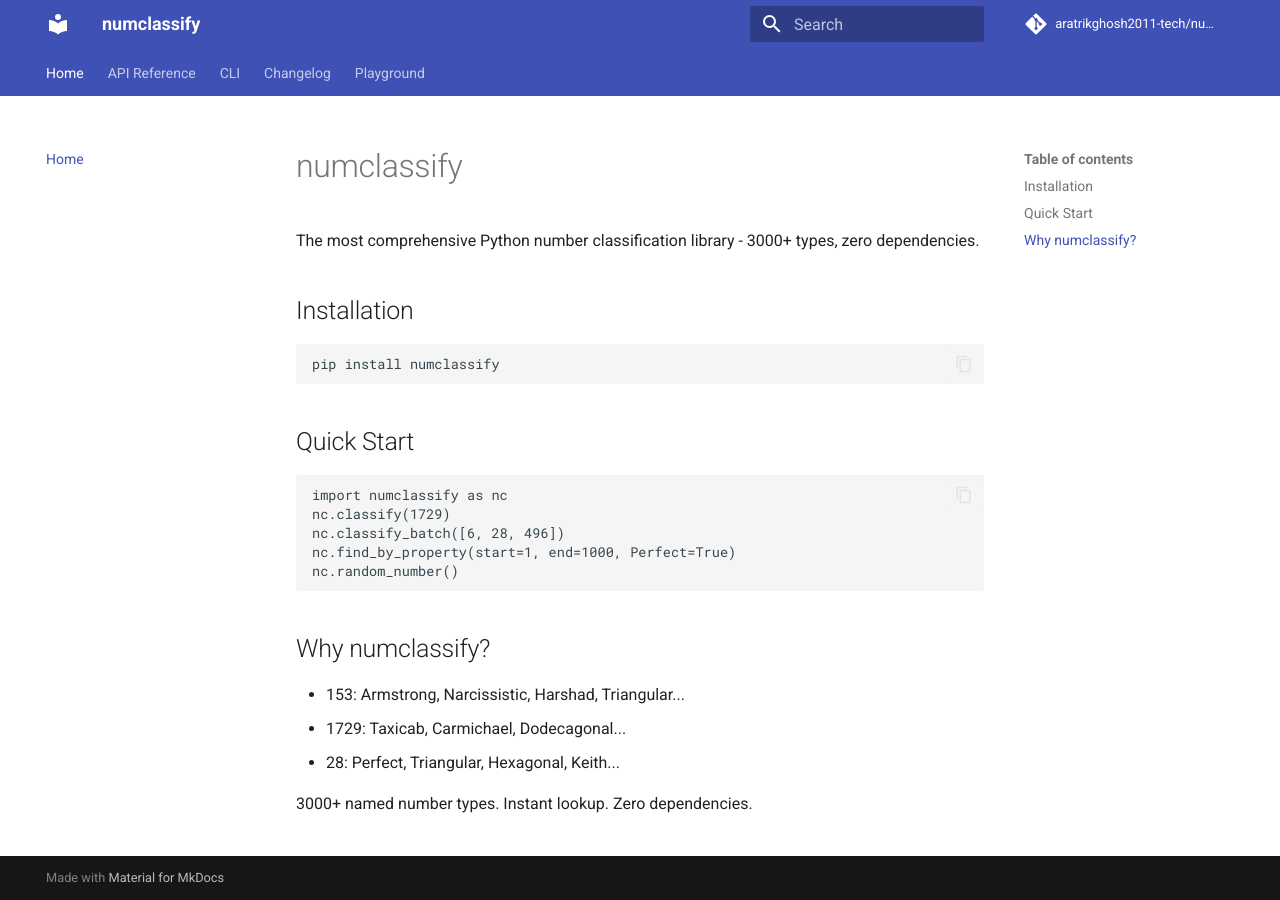
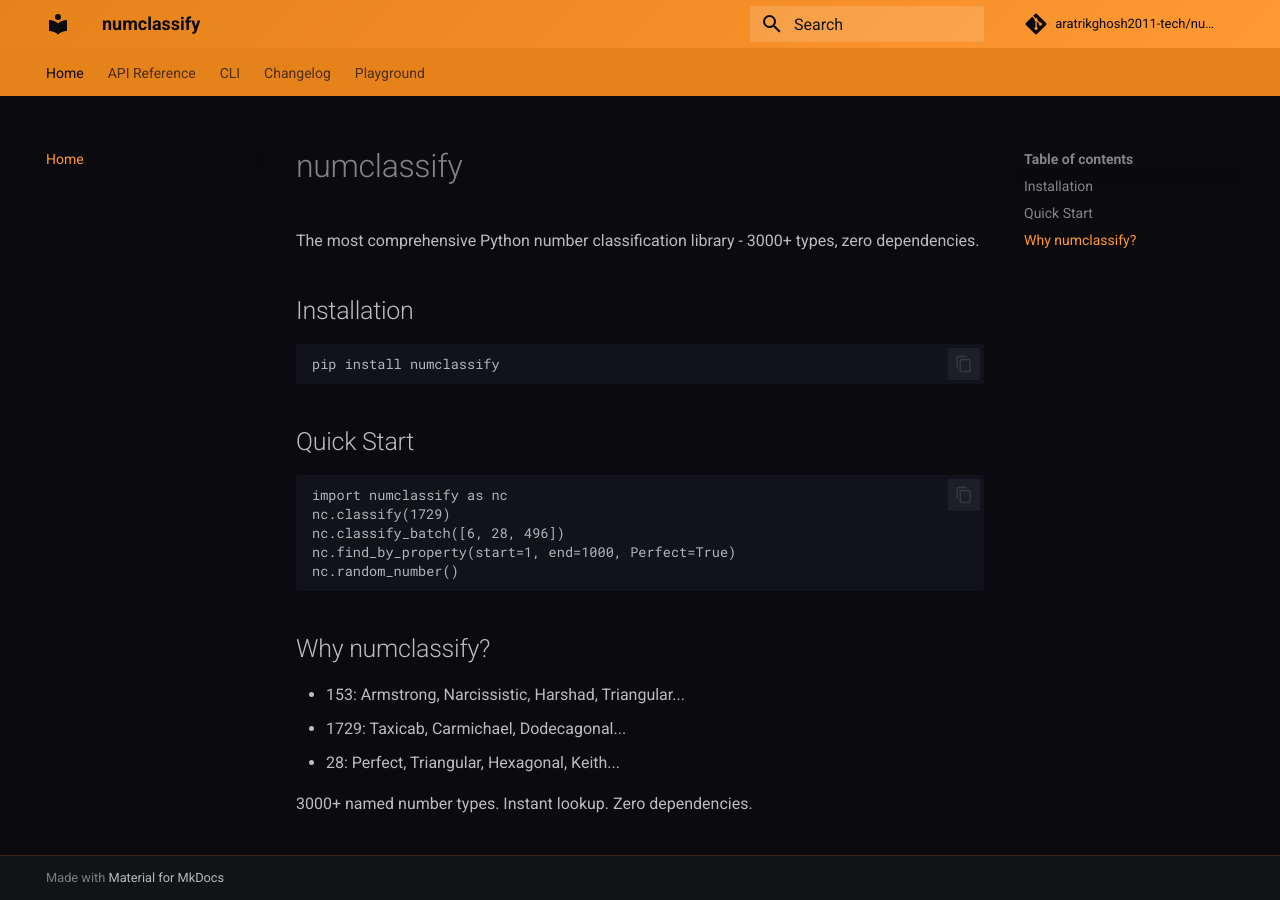
Before and after one commit to aratrikghosh2011-tech/numclassify, an MkDocs documentation site: the page built from docs/index.md, in a window 1280 px wide. Built offline with MkDocs 1.6.1 and Material for MkDocs 9.7.7, drawn with Linux system fonts in a browser that asks for light colours; comment, search, counter and statistics services are not loaded.

Commit message:
fix: v0.3.2.1 — autocomplete fallback, mkdocs saffron theme

```diff
--- /dev/null
+++ b/docs/extra/saffron.css
@@ -0,0 +1,37 @@
+:root {
+  --md-primary-fg-color: #FF9933;
+  --md-primary-fg-color--light: #FFB366;
+  --md-primary-fg-color--dark: #E6821A;
+  --md-primary-bg-color: #0A0A0F;
+  --md-primary-bg-color--light: #12121A;
+  --md-accent-fg-color: #FF9933;
+  --md-accent-fg-color--light: #FFB366;
+  --md-accent-fg-color--dark: #E6821A;
+  --md-typeset-a-color: #FF9933;
+}
+
+[data-md-color-scheme="slate"] {
+  --md-default-bg-color: #0A0A0F;
+  --md-code-bg-color: #12121A;
+}
+
+.md-header {
+  background: linear-gradient(135deg, #E6821A, #FF9933) !important;
+}
+
+.md-tabs {
+  background: #E6821A !important;
+}
+
+.md-search__form {
+  background: rgba(255,255,255,0.15) !important;
+}
+
+a:hover {
+  color: #FFB366 !important;
+}
+
+.md-footer {
+  background: #0A0A0F !important;
+  border-top: 1px solid rgba(255,153,51,0.2);
+}
--- a/docs/playground.html
+++ b/docs/playground.html
@@ -19,7 +19,7 @@
   <header>
     <button class="theme-toggle" onclick="toggleTheme()" title="Toggle theme"><span id="theme-icon">&#127769;</span></button>
     <div class="logo-badge">numclassify playground</div>
-    <div class="version-badge" id="version-badge" data-version="0.3.2">v<span id="version-text">—</span></div>
+    <div class="version-badge" id="version-badge" data-version="0.3.2.1">v<span id="version-text">—</span></div>
     <h1>Number Intelligence</h1>
     <p class="subtitle">Classify any integer into 3000+ named mathematical types — powered by real Python in your browser.</p>
   </header>
--- a/mkdocs.yml
+++ b/mkdocs.yml
@@ -7,12 +7,16 @@
 theme:
   name: material
   palette:
-    primary: indigo
-    accent: indigo
+    primary: custom
+    accent: custom
+    scheme: slate
   features:
     - navigation.tabs
     - navigation.top
     - content.code.copy
+
+extra_css:
+  - extra/saffron.css
 
 nav:
   - Home: index.md
--- a/pyproject.toml
+++ b/pyproject.toml
@@ -4,7 +4,7 @@
 
 [project]
 name = "numclassify"
-version = "0.3.2"
+version = "0.3.2.1"
 description = "The most comprehensive Python library for number classification - 3000+ number types"
 authors = [{name = "Aratrik Ghosh", email = "aratrikghosh2011@gmail.com"}]
 readme = "README.md"
```
Also changed, not shown: CHANGELOG.md (+5 -3 lines), docs/playground.js (+32 -2 lines).
